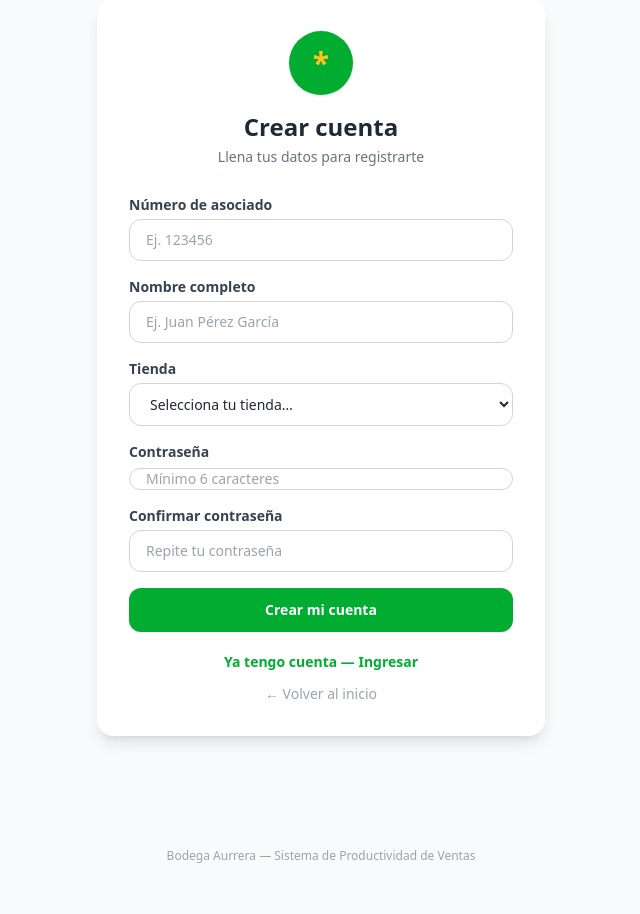
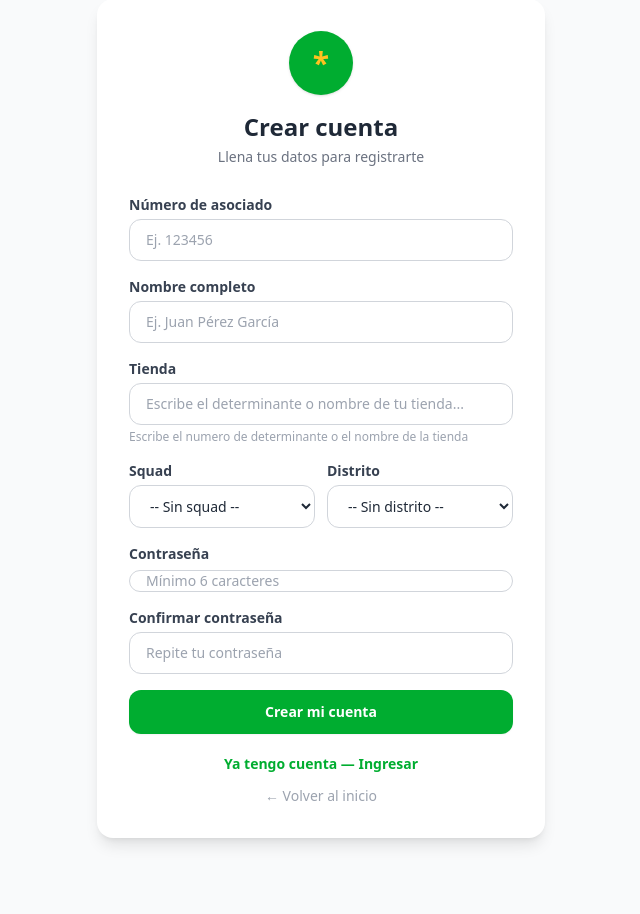
Before and after one commit to jahandyhdz-code/tablero-productividad, a FastAPI app: page /registro in a window 1280 px wide. Shown: the part 57-971 px from the top of the page, without its empty margins (319-959 px from the left). Before the commit the page ends 920 px from the top, so only its background shows below. Run offline with FastAPI, Linux system fonts and the light colour scheme; some libraries are stand-ins or nearby versions.

Commit message:
deploy: templates/register.html

```diff
--- a/templates/register.html
+++ b/templates/register.html
@@ -59,20 +59,54 @@
       </div>
 
       <div>
-        <label for="tienda" class="block text-sm font-semibold text-gray-700 mb-1">
+        <label for="det-input" class="block text-sm font-semibold text-gray-700 mb-1">
           Tienda
         </label>
-        <select
-          id="tienda"
-          name="tienda"
+        <input
+          id="det-input"
+          name="determinante"
+          type="text"
           required
-          class="w-full border border-gray-300 rounded-xl px-4 py-2.5 text-sm focus:outline-none focus:ring-2 focus:ring-walmart focus:border-transparent transition bg-white"
-        >
-          <option value="" disabled {% if not form.tienda %}selected{% endif %}>Selecciona tu tienda…</option>
-          {% for t in tiendas %}
-          <option value="{{ t }}" {% if form.tienda == t %}selected{% endif %}>{{ t }}</option>
+          list="tiendas-datalist"
+          placeholder="Escribe el determinante o nombre de tu tienda..."
+          value="{{ form.determinante or '' }}"
+          autocomplete="off"
+          class="w-full border border-gray-300 rounded-xl px-4 py-2.5 text-sm
+                 focus:outline-none focus:ring-2 focus:ring-walmart focus:border-transparent
+                 transition bg-white"
+        />
+        <datalist id="tiendas-datalist">
+          {% for det, nombre in catalogo_tiendas %}
+          <option value="{{ det }}">{{ nombre }}</option>
           {% endfor %}
-        </select>
+        </datalist>
+        <p class="text-xs text-gray-400 mt-1">Escribe el numero de determinante o el nombre de la tienda</p>
+      </div>
+
+      <!-- Squad y Distrito -->
+      <div class="grid grid-cols-2 gap-3">
+        <div>
+          <label class="block text-sm font-semibold text-gray-700 mb-1">Squad</label>
+          <select name="squad"
+                  class="w-full border border-gray-300 rounded-xl px-4 py-2.5 text-sm
+                         focus:outline-none focus:ring-2 focus:ring-walmart bg-white">
+            <option value="">-- Sin squad --</option>
+            {% for s in squads %}
+            <option value="{{ s }}" {% if form.squad == s %}selected{% endif %}>{{ s }}</option>
+            {% endfor %}
+          </select>
+        </div>
+        <div>
+          <label class="block text-sm font-semibold text-gray-700 mb-1">Distrito</label>
+          <select name="distrito"
+                  class="w-full border border-gray-300 rounded-xl px-4 py-2.5 text-sm
+                         focus:outline-none focus:ring-2 focus:ring-walmart bg-white">
+            <option value="">-- Sin distrito --</option>
+            {% for d in distritos %}
+            <option value="{{ d }}" {% if form.distrito == d %}selected{% endif %}>Distrito {{ d }}</option>
+            {% endfor %}
+          </select>
+        </div>
       </div>
 
       <div>
```
